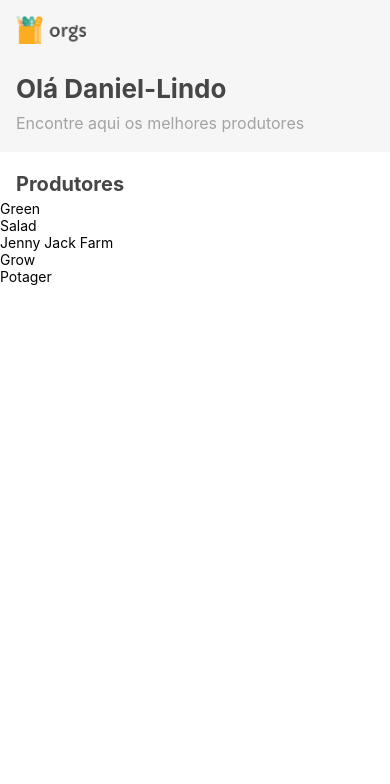
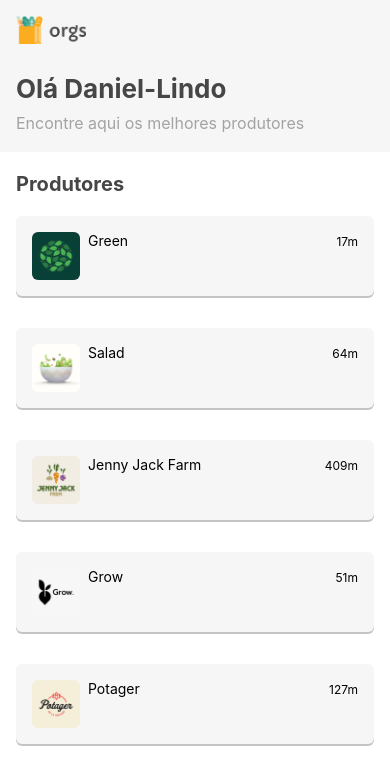
Before and after one commit to daniprimo/estudando-react-native-alura, a React Native app: screen / in a window 390 px wide. Shown: the top 784 px of the page. Built offline with nearby package versions, Linux system fonts and the light colour scheme.

Commit message:
Estilizando os produtores

```diff
--- /dev/null
+++ b/src/telas/Home/components/Produtor.js
@@ -0,0 +1,57 @@
+import {Image, StyleSheet, Text, View} from 'react-native';
+import React, {Component} from 'react';
+
+export default function Produtor({nome, imagem, distancia, estrelas}) {
+  return (
+    <View style={estilos.cartao}>
+      <Image source={imagem} style={estilos.imagem} accessibilityLabel={nome} />
+      <View style={estilos.informacoes}>
+        <Text style={estilos.nomenome}>{nome}</Text>
+        <Text style={estilos.distancia}>{distancia}</Text>
+      </View>
+    </View>
+  );
+}
+
+const estilos = StyleSheet.create({
+  cartao: {
+    backgroundColor: '#f6f6f6',
+    marginVertical: 16,
+    marginHorizontal: 16,
+    borderRadius: 6,
+    flexDirection: 'row',
+    elevation: 6,
+
+    //ios
+    shadowColor: '#000',
+    shadowOffset: {
+      width: 0,
+      height: 2,
+    },
+    shadowOpacity: 0.23,
+  },
+  imagem: {
+    width: 48,
+    height: 48,
+    borderRadius: 6,
+    marginVertical: 16,
+    marginLeft: 16,
+  },
+  informacoes: {
+    flex: 1,
+    flexDirection: 'row',
+    justifyContent: 'space-between',
+    marginLeft: 8,
+    marginVertical: 16,
+    marginRight: 16,
+  },
+  nome: {
+    fontSize: 14,
+    lineHeight: 22,
+    fontWeight: 'bold',
+  },
+  distancia: {
+    fontSize: 12,
+    lineHeight: 19,
+  },
+});
--- a/src/telas/Home/components/Produtores.js
+++ b/src/telas/Home/components/Produtores.js
@@ -2,6 +2,7 @@ import React, {useEffect, useState} from 'react';
 import {FlatList, Text, StyleSheet} from 'react-native';
 
 import {carregaProdutores} from '../../../servicos/carregaDados';
+import Produtor from './Produtor';
 
 export default function Produtores({topo: Topo}) {
   const [titulo, setTitulo] = useState('');
@@ -26,7 +27,7 @@ export default function Produtores({topo: Topo}) {
   return (
     <FlatList
       data={lista}
-      renderItem={({item: {nome}}) => <Text>{nome}</Text>}
+      renderItem={({item}) => <Produtor {...item} />}
       keyExtractor={({nome}) => nome}
       ListHeaderComponent={tituloDaLista}
     />
```
